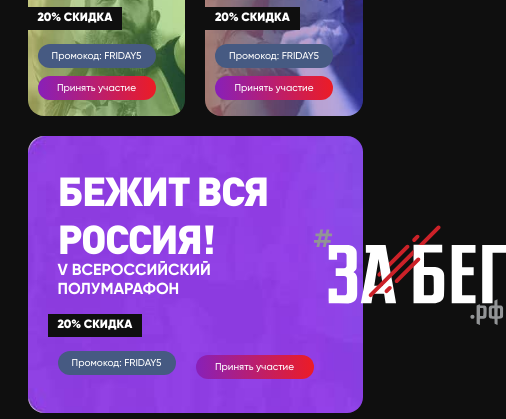
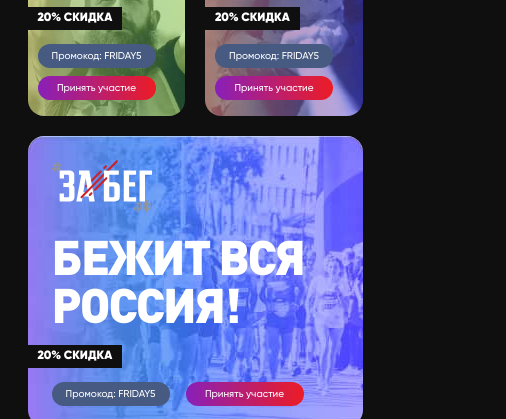
Before and after one commit to vladislavSp/black-friday, a website built with webpack: page index.html in a window 390 px wide. Shown: the part 2518-2937 px from the top of the page, 506 px wide, since content can reach past the window. Built offline with nearby package versions, Linux system fonts and the light colour scheme.

Commit message:
Adaptive -stage 3
Добавление адаптива для блока activity - banner + list 2

```diff
--- a/index.html
+++ b/index.html
@@ -263,7 +263,7 @@
           </li>
           <li class="activity__item proj proj--4">
             <img class="activity__img" width="69" height="61" src="src/assets/images/logo-letape.svg" alt="Лого мероприятия">
-            <h3 class="activity__city activity__city--sec">Санкт-Петербург</h3>
+            <h3 class="activity__city activity__city--sec activity__city--spb">Санкт-Петербург</h3>
             <span class="activity__sale activity__sale--sec">20% скидка</span>
             <div class="activity__btns activity__btns--sec">
               <button class="activity__btn activity__btn--sec btn btn--promo">Промокод: FRIDAY5</button>
--- a/src/scss/activity.scss
+++ b/src/scss/activity.scss
@@ -246,6 +246,10 @@
 }
 
 @media (max-width: 767px) {
+  .activity {
+    padding-bottom: 2.75rem;
+  }
+
   .activity__title {
     font-size: 2rem;
     line-height: 1.25;
@@ -256,6 +260,10 @@
     grid-template-columns: repeat(auto-fit, minmax(9rem, 1fr));
     gap: 1.25rem;
     margin-bottom: 1.25rem;
+
+    &--sec {
+      margin-bottom: 0;
+    }
   }
 
   .activity__item {
@@ -287,6 +295,10 @@
     font-size: 0.75rem;
     margin-left: -0.625rem;
     margin-bottom: 0.875rem;
+
+    &--banner {
+      margin-left: -1.5rem;
+    }
   }
 
   .activity__btns {
--- a/src/scss/banner.scss
+++ b/src/scss/banner.scss
@@ -40,16 +40,14 @@
 }
 
 .banner__btn {
-  &:first-child {
-    margin-right: 1.25rem;
-  }
+  margin-right: 1.25rem;
+  margin-bottom: 0;
 }
 
 .banner__logo {
   margin: auto 4rem auto auto;
   flex-shrink: 0;
 }
-
 
 
 @media (max-width: 1130px) and (min-width: 992px) {
@@ -65,16 +63,44 @@
 
   .banner__title {
     font-size: 2.5rem;
+    line-height: 1;
   }
 
   .banner__logo {
     width: 12rem;
     margin: auto 2.5rem auto auto;
   }
+
+  .banner__btn {
+    margin-right: 1rem;
+  }
 }
 
 @media (max-width: 767px) {
   .banner {
+    flex-direction: column;
+    align-items: flex-start;
     margin-bottom: 1.25rem;
+    padding: 1.5rem 1.5rem 1.25rem;
+    background-image: url('../assets/images/banner1x-mob-min.jpg');
+
+    @media (min-resolution: $retina-dpi), (min-resolution: $retina-dppx) {
+      background-image: url('../assets/images/banner2x-mob-min.jpg');
+    }
+  }
+
+  .banner__logo {
+    order: -1;
+    width: 6.25rem;
+    margin: 0 0 1.125rem;
+  }
+
+  .banner__title {
+    font-size: 3rem;
+    margin-bottom: 1.125rem;
+  }
+
+  .banner__text {
+    display: none;
   }
 }
--- a/src/scss/global.scss
+++ b/src/scss/global.scss
@@ -103,7 +103,7 @@
   &--href {
     background: linear-gradient(267.53deg, #ED1C24 -0.27%, #8820B9 100%);
     width: 9.75rem;
-    margin-right: 1.375rem;
+    margin-right: 1.25rem;
   }
 
   &--project {
@@ -124,7 +124,7 @@
 @media (max-width: 767px) {
   .btn {
     min-height: 1.5rem;
-    padding: 0.375rem 1rem;
+    padding: 0.375rem 0.5rem;
     font-size: 0.625rem;
     line-height: 1.2;
 
```
Also changed, not shown: src/assets/images/banner1x-mob-min.jpg (added), src/assets/images/banner2x-mob-min.jpg (added).
